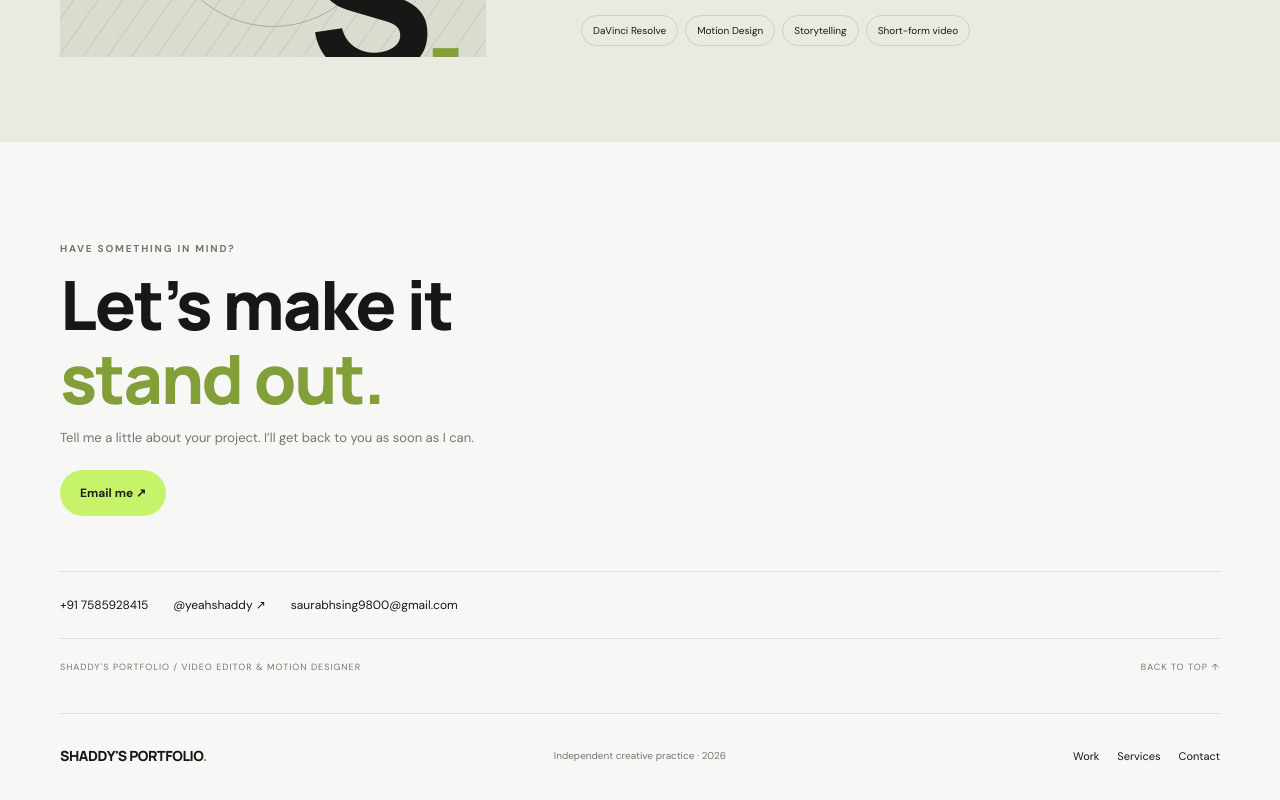
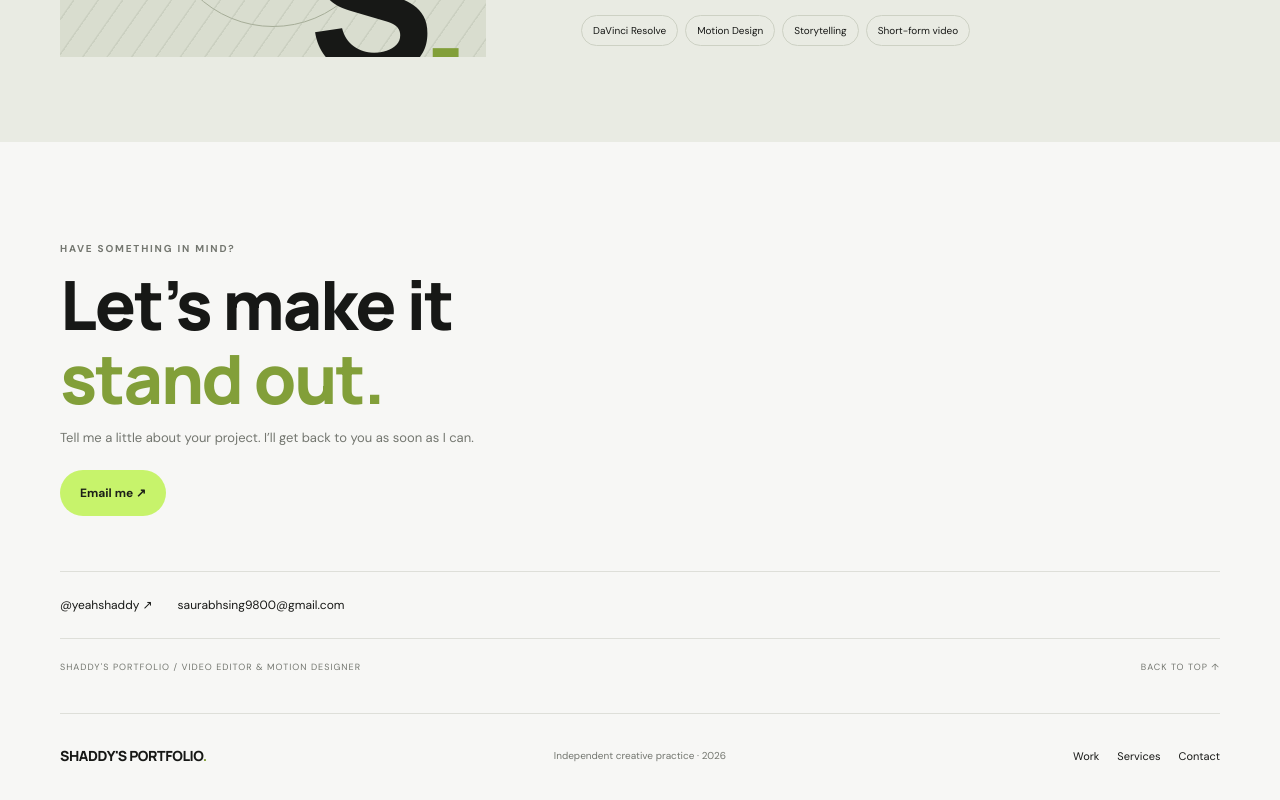
Before and after one commit to shaddy-shard/shaddys-portfolio, a plain HTML site: page index.html in a window 1280 px wide. Shown: the part 3445-4245 px from the top of the page. Drawn offline with Linux system fonts and the light colour scheme.

Commit message:
Update index.html

```diff
--- a/index.html
+++ b/index.html
@@ -32,7 +32,7 @@
 </div><p class="portfolio-note"><span>↳</span> Videos play inline. For playback, each video must be shared as “Anyone with the link”.</p></div></section>
 <section class="services-section wrap section-pad" id="services"><div class="services-intro"><p class="eyebrow">WHAT I CAN HELP WITH</p><h2>Good work.<br><span>No noise.</span></h2><p>Creative support for content that needs to feel considered, not over-edited.</p></div><div class="service-list"><article class="service"><span class="service-number">01</span><div><h3>Short-form editing</h3><p>Reels, Shorts, and vertical videos with clean pacing, captions, and structure.</p></div><span class="service-icon">↗</span></article><article class="service"><span class="service-number">02</span><div><h3>Talking-head content</h3><p>Clear dialogue edits, supporting B-roll, audio cleanup, and emphasis where it matters.</p></div><span class="service-icon">↗</span></article><article class="service"><span class="service-number">03</span><div><h3>Motion graphics</h3><p>Typography, simple explainers, UI-style animation, and purposeful visual accents.</p></div><span class="service-icon">↗</span></article><article class="service"><span class="service-number">04</span><div><h3>Content repurposing</h3><p>Turn longer recordings into focused clips for different social platforms.</p></div><span class="service-icon">↗</span></article></div></section>
 <section class="about-section section-pad" id="about"><div class="wrap about-grid"><div class="about-visual"><div class="about-circle"></div><div class="about-lines"></div><span class="about-stamp">SHADDY'S PORTFOLIO<br>CREATIVE PRACTICE<br>EST. 2026</span><span class="about-big">S<span>.</span></span></div><div class="about-copy"><p class="eyebrow">A LITTLE ABOUT ME</p><h2>Hi, I’m Shaddy<span>.</span></h2><p>I’m a video editor and motion design learner focused on making digital content feel clear, modern, and memorable. I care about the details — the first seconds, the rhythm of a cut, and whether every visual earns its place.</p><p class="about-small">Currently building my portfolio and open to the right creative collaborations.</p><div class="tool-tags"><span>DaVinci Resolve</span><span>Motion Design</span><span>Storytelling</span><span>Short-form video</span></div></div></div></section>
-<section class="contact-section wrap" id="contact"><p class="eyebrow">HAVE SOMETHING IN MIND?</p><h2>Let’s make it<br><span>stand out.</span></h2><p>Tell me a little about your project. I’ll get back to you as soon as I can.</p><a class="button button-light" href="mailto:saurabhsing9800@gmail.com?subject=Project%20enquiry%20%E2%80%94%20Shaddy">Email me ↗</a><div class="contact-details"><a href="tel:+917585928415">+91 7585928415</a><a href="https://instagram.com/yeahshaddy" target="_blank" rel="noopener noreferrer">@yeahshaddy ↗</a><a href="mailto:saurabhsing9800@gmail.com">saurabhsing9800@gmail.com</a></div><div class="contact-bottom"><span>SHADDY'S PORTFOLIO / VIDEO EDITOR & MOTION DESIGNER</span><a href="#home">BACK TO TOP ↑</a></div></section></main>
+<section class="contact-section wrap" id="contact"><p class="eyebrow">HAVE SOMETHING IN MIND?</p><h2>Let’s make it<br><span>stand out.</span></h2><p>Tell me a little about your project. I’ll get back to you as soon as I can.</p><a class="button button-light" href="mailto:saurabhsing9800@gmail.com?subject=Project%20enquiry%20%E2%80%94%20Shaddy">Email me ↗</a><div class="contact-details"><a href="https://instagram.com/yeahshaddy" target="_blank" rel="noopener noreferrer">@yeahshaddy ↗</a><a href="mailto:saurabhsing9800@gmail.com">saurabhsing9800@gmail.com</a></div><div class="contact-bottom"><span>SHADDY'S PORTFOLIO / VIDEO EDITOR & MOTION DESIGNER</span><a href="#home">BACK TO TOP ↑</a></div></section></main>
 <footer class="footer wrap"><a class="wordmark" href="#home">SHADDY'S PORTFOLIO<span>.</span></a><p>Independent creative practice · 2026</p><div class="footer-links"><a href="#work">Work</a><a href="#services">Services</a><a href="#contact">Contact</a></div></footer>
 <script>
 const videos = [
```
